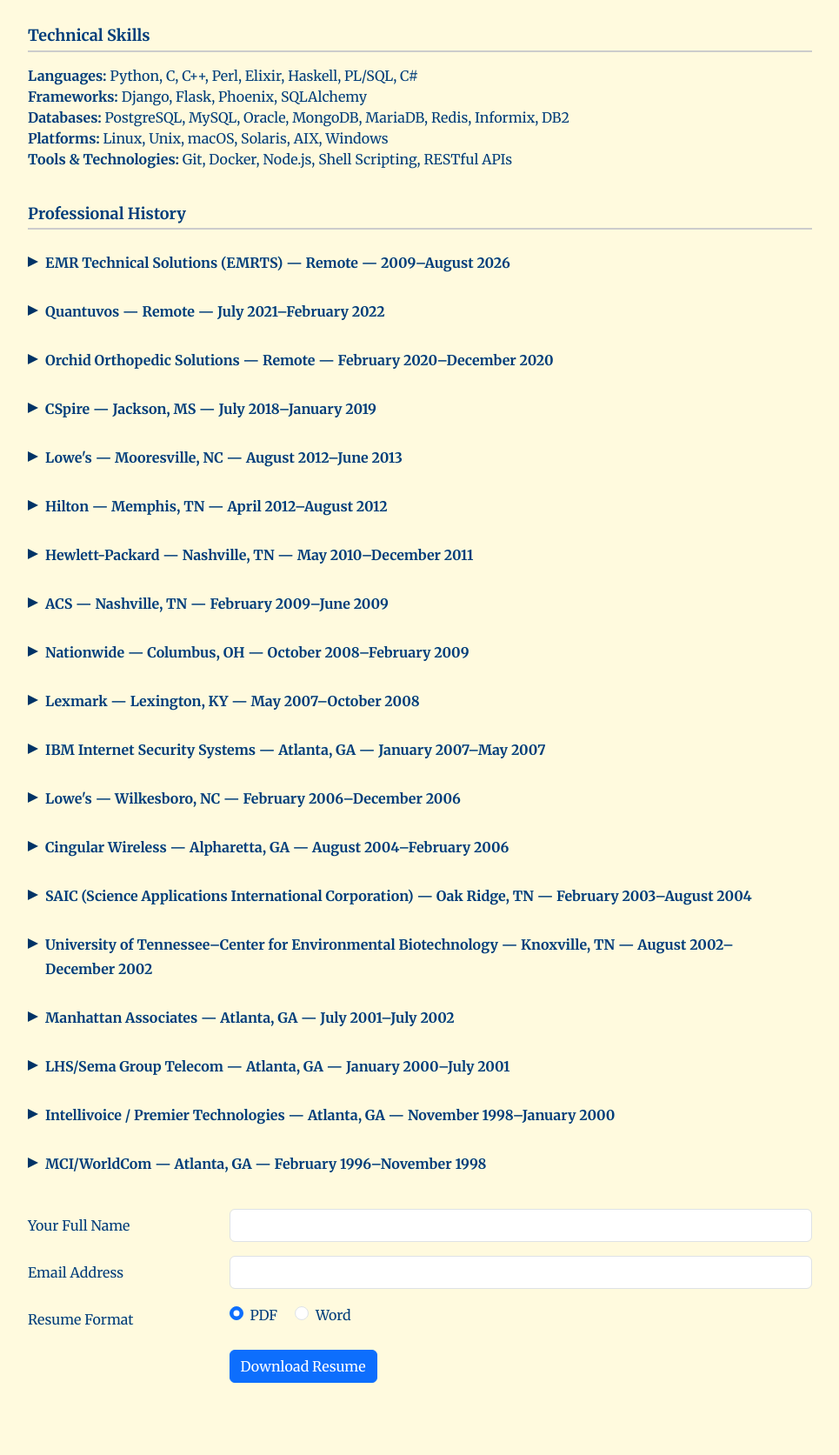
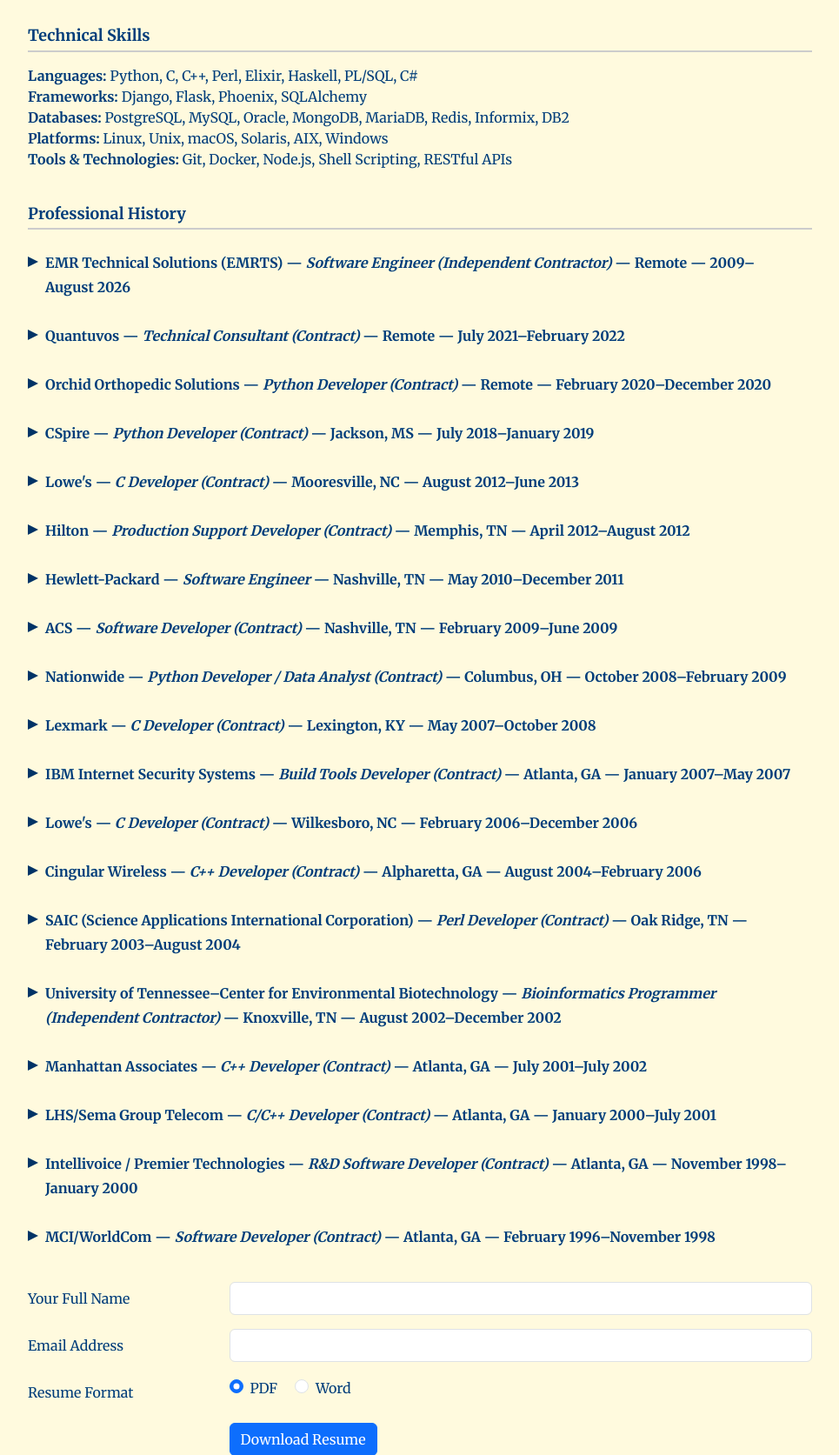
Before and after one commit to donfox/resume_site, a Flask app: page /resume in a window 1280 px wide. Shown: the part 793-2466 px from the top of the page at 87% size, without its empty margins (157-1122 px from the left). Run offline with Flask 3, Linux system fonts and the light colour scheme; parts of the project's set-up code (start-up, migrations or seed data) failed here and were passed over.

Commit message:
Add job titles to resume entries
Add an optional title argument to the job_entry macro, shown after the
employer in each entry's summary line, and give every job a descriptive
title. EMRTS and the University of Tennessee are marked as independent
contractor roles, with their descriptions reworded to match.

Co-Authored-By: Claude Opus 5.5 <noreply@anthropic.com>

```diff
--- a/resume_site/templates/components/job_entry.html
+++ b/resume_site/templates/components/job_entry.html
@@ -1,8 +1,8 @@
-{% macro job_entry(employer, location, dates, url, description, bullets, bullets_render='auto', anchor=None) %}
+{% macro job_entry(employer, location, dates, url, description, bullets, bullets_render='auto', anchor=None, title=None) %}
 <article class="job-entry" {% if anchor %} id="{{ anchor }}" {% endif %}>
   <details>
     <summary>
-      <strong>{{ employer }}</strong>{% if location %} — {{ location }}{% endif %}{% if dates %} — {{ dates }}{% endif
+      <strong>{{ employer }}</strong>{% if title %} — <em>{{ title }}</em>{% endif %}{% if location %} — {{ location }}{% endif %}{% if dates %} — {{ dates }}{% endif
       %}
     </summary>
 
--- a/resume_site/templates/resume.html
+++ b/resume_site/templates/resume.html
@@ -60,7 +60,7 @@
     "Remote",
     "2009–August 2026",
     ["https://emrts.us/", "https://edmonddatascience.com/", "https://providervault.us"],
-    "Software engineer working with a healthcare IT startup across six engagements, developing
+    "Independent contractor working with a healthcare IT startup across six engagements, developing
     open-source tools for medical records, billing, provider enrollment, and claims. Work has
     centered on proof-of-concept development and R&D, with occasional collaboration with academic
     and professional partners. Contracts listed below fill the gaps between EMRTS engagements.",
@@ -109,7 +109,8 @@
     "July 2009–May 2010: Conducted code analysis for GNUmed, an open-source electronic medical
     record system, to evaluate its suitability for client needs. Built a RESTful web service for state medical provider
     validation.\n <strong>Tech:</strong> Python, Django | Platform: GNU/Linux"
-    ]
+    ],
+    title="Software Engineer (Independent Contractor)"
     ) }}
 
     {% set quantuvos_description %}
@@ -126,7 +127,8 @@
     quantuvos_description,
     bullets=["<strong>Tech:</strong> Python 3.9", "Django 3.1", "PostgreSQL 14.1", "Docker"],
     bullets_render='consolidated',
-    anchor='quantuvos'
+    anchor='quantuvos',
+    title="Technical Consultant (Contract)"
     ) }}
 
     {% set orchid_description %}
@@ -144,7 +146,8 @@
     orchid_description,
     bullets=["<strong>Tech:</strong> Python 3.8, C#", "Windows/macOS"],
     bullets_render='consolidated',
-    anchor='orchid'
+    anchor='orchid',
+    title="Python Developer (Contract)"
     ) }}
 
     {{ job_entry(
@@ -156,7 +159,8 @@
     through CSpire and its third-party vendor partners. The application supported logging, reporting, and
     administration for both business office and network teams. Contract position.",
     ["<strong>Tech:</strong> Python 2.7, Flask, SQLAlchemy, MySQL, PostgreSQL"],
-    anchor='cspire'
+    anchor='cspire',
+    title="Python Developer (Contract)"
     ) }}
 
     {{ job_entry(
@@ -168,7 +172,8 @@
     processing as part of Lowe's transition away from magnetic stripe (swipe) cards. Work included code
     analysis, bug fixes, and documentation. Contract position.",
     ["<strong>Tech:</strong> C, AIX, DB2, Oracle"],
-    anchor='lowes-2012'
+    anchor='lowes-2012',
+    title="C Developer (Contract)"
     ) }}
 
     {{ job_entry(
@@ -179,7 +184,8 @@
     "Provided production support for Hilton's Central Reservation System, contributing bug fixes and
     maintenance using C, Perl, and shell scripting. Contract position.",
     ["<strong>Tech:</strong> Solaris, GNU/Linux, Informix, MySQL"],
-    anchor='hilton'
+    anchor='hilton',
+    title="Production Support Developer (Contract)"
     ) }}
 
     {{ job_entry(
@@ -197,7 +203,8 @@
       <li>Contributed to technical writing and documentation.</li>
     </ul>",
     ["<strong>Tech:</strong> C, PL/SQL, SOAP, Oracle, Solaris"],
-    anchor='hewlett-packard'
+    anchor='hewlett-packard',
+    title="Software Engineer"
     ) }}
 
     {{ job_entry(
@@ -208,7 +215,8 @@
     "Migrated MMIS (Medicaid Management Information System) software for TennCare from
     Hewlett-Packard's infrastructure to ACS (Affiliated Computer Services). Developed automation
     scripts and analyzed legacy C modules. Contract position.",
-    ["<strong>Tech:</strong> C, Python 2.6, Unix"]
+    ["<strong>Tech:</strong> C, Python 2.6, Unix"],
+    title="Software Developer (Contract)"
     ) }}
 
     {{ job_entry(
@@ -219,7 +227,8 @@
     "Analyzed annuity and financial data daily to detect anomalies in high-volume
     datasets. Proposed and developed a Python-based data validation and reporting tool to
     modernize and replace aging shell scripts used in production. Contract position.",
-    ["<strong>Tech:</strong> Solaris, Oracle, proprietary DSL"]
+    ["<strong>Tech:</strong> Solaris, Oracle, proprietary DSL"],
+    title="Python Developer / Data Analyst (Contract)"
     ) }}
 
     {{ job_entry(
@@ -230,7 +239,8 @@
     "Bug fixes, code analysis, and refactoring of C code for high-end prototype printers
     designed for secure environments (government, military, finance). Developed Python scripts
     for daily integration testing. Contract position.",
-    ["<strong>Tech:</strong> C, Python 2.6, RHEL"]
+    ["<strong>Tech:</strong> C, Python 2.6, RHEL"],
+    title="C Developer (Contract)"
     ) }}
 
     {{ job_entry(
@@ -241,7 +251,8 @@
     "Developed tools for porting and rebuilding C/C++ applications from Microsoft Visual Studio
     to Unix environments, using Visual Studio build artifacts rather than traditional
     makefile-based builds. Contract position.",
-    ["<strong>Tech:</strong> C/C++, Visual Studio, macOS, Ubuntu Linux, Windows XP"]
+    ["<strong>Tech:</strong> C/C++, Visual Studio, macOS, Ubuntu Linux, Windows XP"],
+    title="Build Tools Developer (Contract)"
     ) }}
 
     {{ job_entry(
@@ -251,7 +262,8 @@
     None,
     "Adapted Lowe's point-of-sale software for the company's first Canadian store, modifying C
     code for local currency, card processing, and regulatory compliance. Contract position.",
-    ["<strong>Tech:</strong> C, AIX, Oracle, DB2"]
+    ["<strong>Tech:</strong> C, AIX, Oracle, DB2"],
+    title="C Developer (Contract)"
     ) }}
 
     {{ job_entry(
@@ -263,7 +275,8 @@
     The system was written primarily in C++ with shell scripts. Taught a C++ course to the code
     acceptance testing group and developed a Perl application that automated the configuration
     of their test boxes. Contract position.",
-    ["<strong>Tech:</strong> C++, Perl, Shell, Oracle, AIX, GNU/Linux"]
+    ["<strong>Tech:</strong> C++, Perl, Shell, Oracle, AIX, GNU/Linux"],
+    title="C++ Developer (Contract)"
     ) }}
 
     {{ job_entry(
@@ -274,7 +287,8 @@
     "Maintained and extended a legacy Perl application for network-wide resource and account
     management at Oak Ridge and Los Alamos National Laboratories until it was decommissioned.
     Contract position.",
-    ["<strong>Tech:</strong> Perl, Oracle, Unix"]
+    ["<strong>Tech:</strong> Perl, Oracle, Unix"],
+    title="Perl Developer (Contract)"
     ) }}
 
     {{ job_entry(
@@ -284,8 +298,9 @@
     "https://ceb.utk.edu/",
     "Built bioinformatics tools in Perl and C, backed by MySQL on Red Hat Linux, for monitoring,
     reporting, and analysis of microarray gene data. Tutored professional staff and graduate
-    students in Perl programming for bioinformatics research. Contract position.",
-    ["<strong>Tech:</strong> Perl, C, MySQL, Red Hat Linux"]
+    students in Perl programming for bioinformatics research. Independent contract position.",
+    ["<strong>Tech:</strong> Perl, C, MySQL, Red Hat Linux"],
+    title="Bioinformatics Programmer (Independent Contractor)"
     ) }}
 
     {{ job_entry(
@@ -296,7 +311,8 @@
     "Performed code maintenance on a cross-platform warehouse management system written in
     C++ for Linux and Windows, using Oracle for data storage and the MKS Toolkit for Unix-style
     tooling on Windows. Contract position.",
-    ["<strong>Tech:</strong> C++, Oracle, Linux, Windows, MKS Toolkit"]
+    ["<strong>Tech:</strong> C++, Oracle, Linux, Windows, MKS Toolkit"],
+    title="C++ Developer (Contract)"
     ) }}
 
     {{ job_entry(
@@ -307,7 +323,8 @@
     "Performed code maintenance and enhancement for a large legacy billing engine written in
     C/C++ using Oracle, spanning multiple Unix platforms. Contributed to major technical
     documentation rewrites. Contract position.",
-    ["<strong>Tech:</strong> C, C++, Oracle, Unix"]
+    ["<strong>Tech:</strong> C, C++, Oracle, Unix"],
+    title="C/C++ Developer (Contract)"
     ) }}
 
     {{ job_entry(
@@ -318,7 +335,8 @@
     "Worked on multimedia integration R&D for distributed Solaris networks. Developed coding
     projects using C++ and evaluated third-party middleware (such as CORBA) to facilitate
     network communication. Contract position.",
-    ["<strong>Tech:</strong> C++, CORBA, Solaris"]
+    ["<strong>Tech:</strong> C++, CORBA, Solaris"],
+    title="R&D Software Developer (Contract)"
     ) }}
 
     {{ job_entry(
@@ -329,7 +347,8 @@
     "Full-cycle project to implement a billing engine on AIX using C++, Pro*C, and Oracle.
     Developed a Perl application that processed firearm purchase applications for the
     State of California (an MCI client). Contract position.",
-    ["<strong>Tech:</strong> C++, Pro*C, Oracle, SQL, AIX, Unix, Perl"]
+    ["<strong>Tech:</strong> C++, Pro*C, Oracle, SQL, AIX, Unix, Perl"],
+    title="Software Developer (Contract)"
     ) }}
   </article>
 
```
